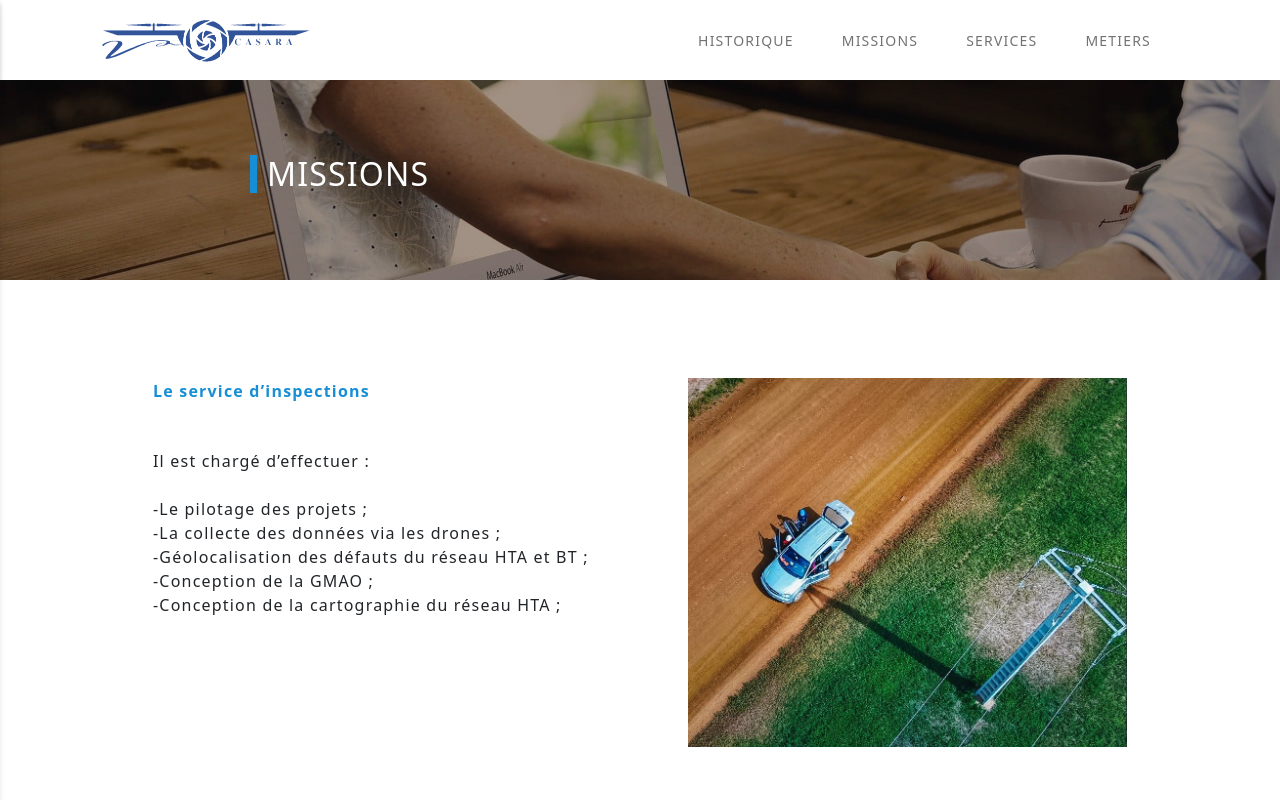
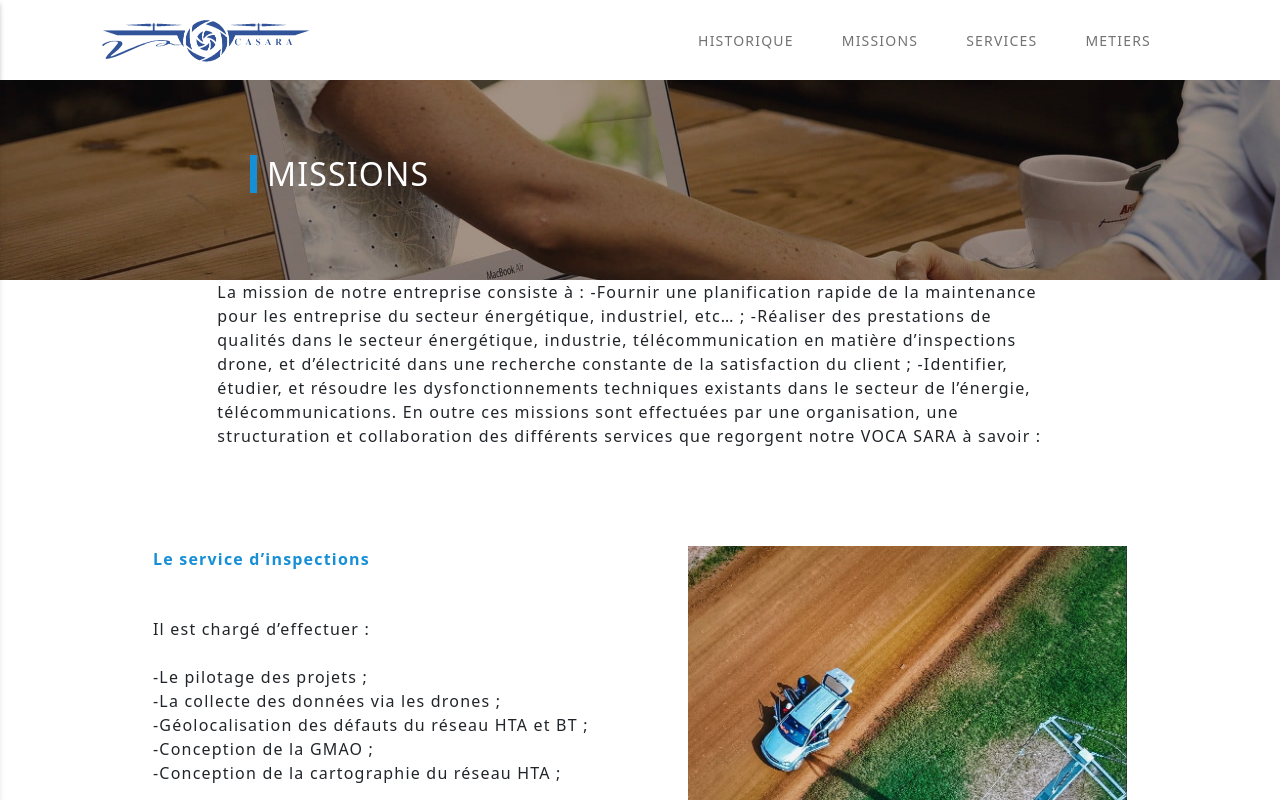
Before and after one commit to daffpro/vocasara, a Next.js app: page /missions in a window 1280 px wide. Shown: the top 800 px of the page. Built offline with nearby package versions, Linux system fonts and the light colour scheme.

Commit message:
Update missions.js

```diff
--- a/components/missions.js
+++ b/components/missions.js
@@ -13,6 +13,17 @@ const missions =() =>{
                 </h2>
                 </div>
 
+            </div>
+            <div className='row justify-content-center'>
+                <div className='col-md-8 col-sm-12'>
+                 La mission de notre entreprise consiste à :
+
+                    -Fournir une planification rapide de la maintenance pour les entreprise du secteur énergétique, industriel, etc… ;
+                    -Réaliser des prestations de qualités dans le secteur énergétique, industrie, télécommunication en matière d’inspections drone, et d’électricité dans une recherche constante de la satisfaction du client ;
+                    -Identifier, étudier, et résoudre les dysfonctionnements techniques existants dans le secteur de l’énergie, télécommunications.
+
+                    En outre ces missions sont effectuées par une organisation, une structuration et collaboration des différents services que regorgent notre VOCA SARA à savoir :
+                </div>
             </div>
             <div className='row justify-content-center mission-body'>
                 {/* <div className='col-10 mt-1 mb-5'>
```
